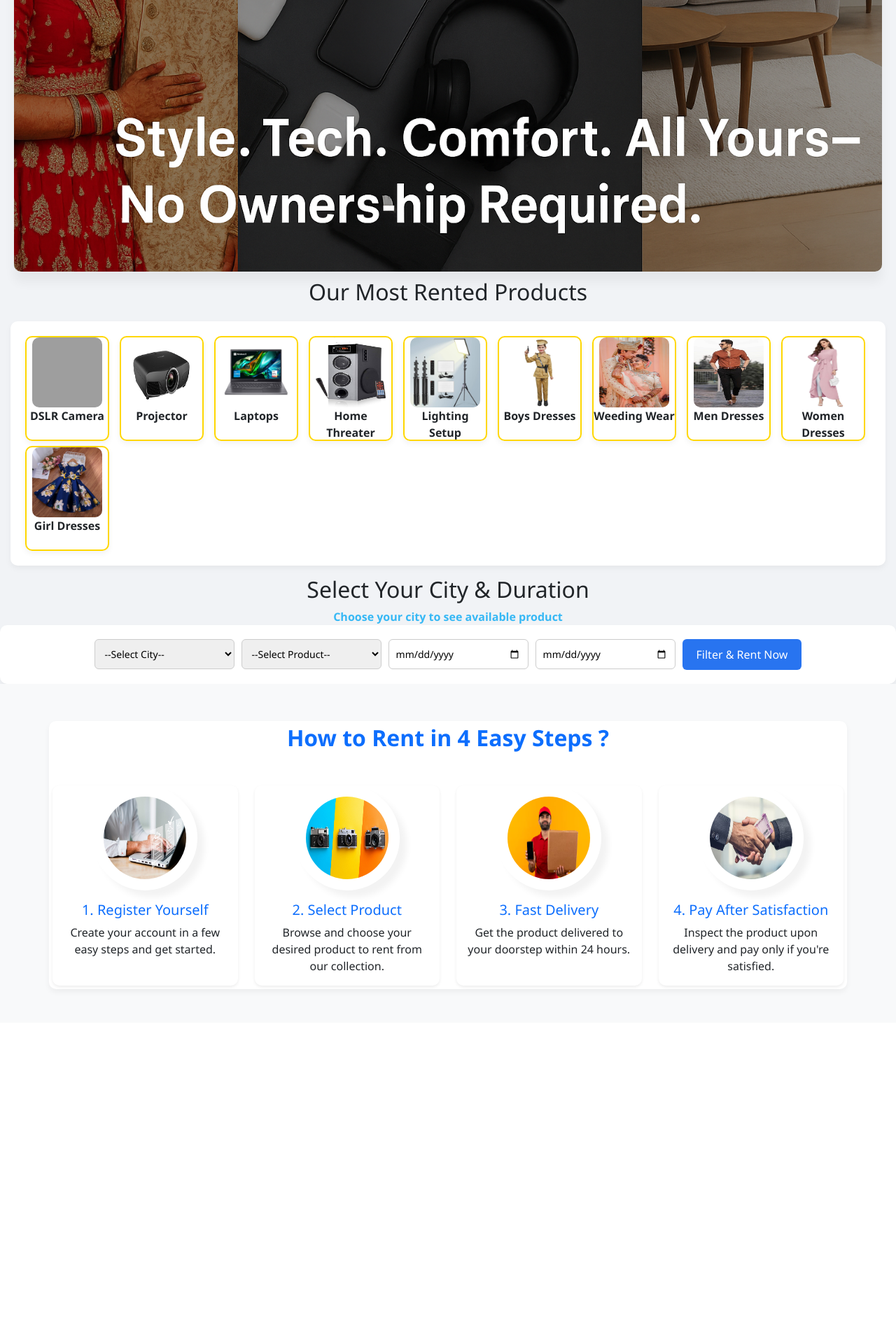
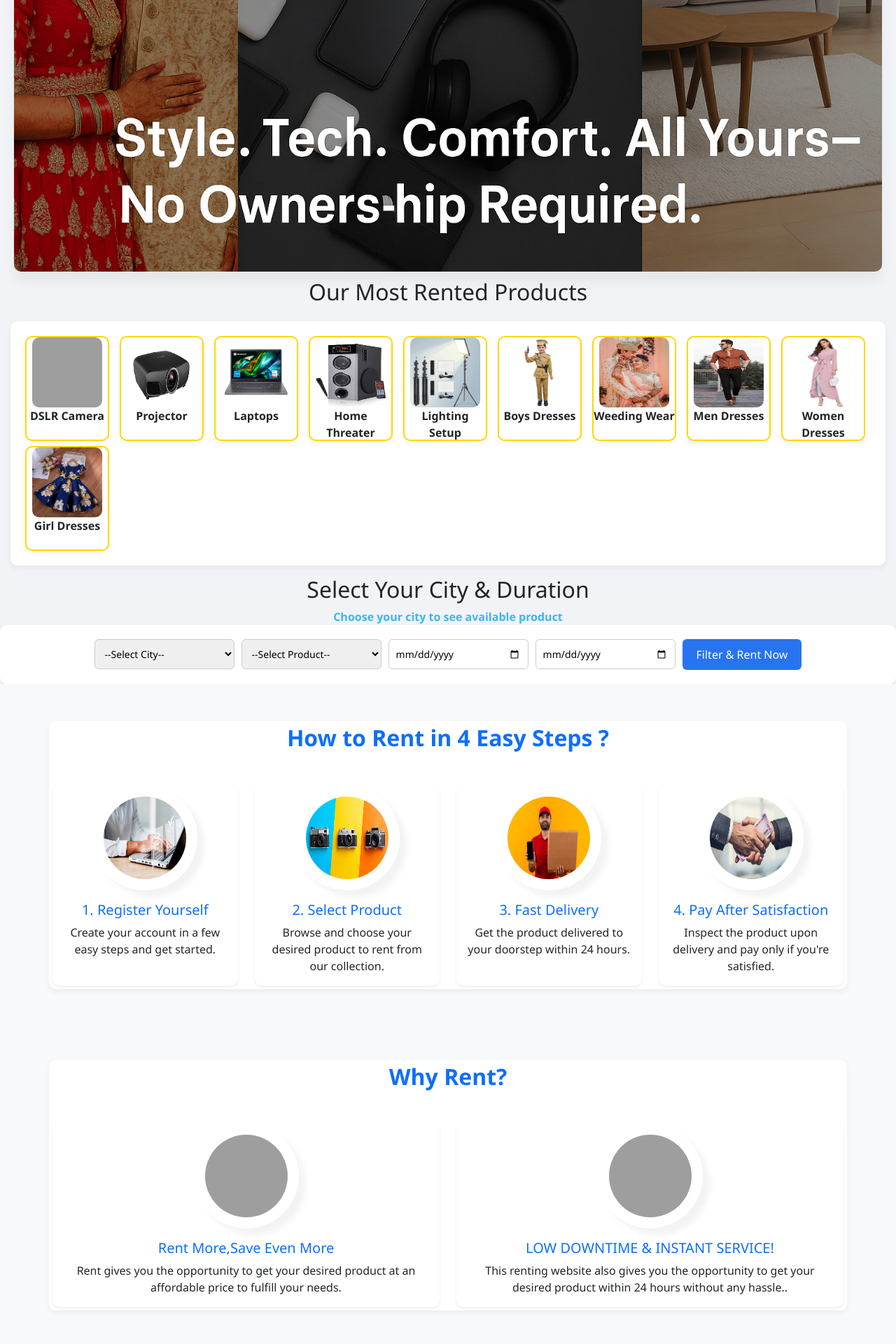
Before and after one commit to Harsh-Ranjan05/LiB-Cart, a PHP site: page /home.php in a window 1280 px wide. Shown: the part 769-2689 px from the top of the page at 70% size. Before the commit the page ends 2186 px from the top, so only its background shows below. Run offline with PHP 8.4, Linux system fonts and the light colour scheme; grey boxes are pictures that could not be loaded.

Commit message:
Why Rent Section

```diff
--- a/home.php
+++ b/home.php
@@ -459,6 +459,39 @@
     </div>
   </div>
   </div>
+</div>
+ <div class="step-rent">
+  <div class="step-rent py-5 bg-light">
+  <div class="container">
+    <h2 class="text-center mb-5 fw-bold text-primary">Why Rent?</h2>
+    <div class="row g-4">
+
+      <!-- Step 1 & 2 -->
+      <div class="col-md-6 col-lg-6">
+        <div class="card h-100 text-center shadow-sm">
+          <img src="img/savemoney.jpg" class="card-img-top p-3 rounded-circle mx-auto" style="width: 150px; height: 150px;box-shadow: 10px 10px 10px rgba(0, 0, 0, 0.05);" alt="Register">
+          <div class="card-body">
+            <h5 class="card-title text-primary">Rent More,Save Even More</h5>
+            <p class="card-text">Rent gives you the opportunity to get your desired product at an affordable price to fulfill your needs.</p>
+          </div>
+        </div>
+      </div>
+
+      <div class="col-md-6 col-lg-6">
+        <div class="card h-100 text-center shadow-sm">
+          <img src="img/savetime.jpg" class="card-img-top p-3 rounded-circle mx-auto" style="width: 150px; height: 150px;box-shadow: 10px 10px 10px rgba(0, 0, 0, 0.05);" alt="Select Product">
+          <div class="card-body">
+            <h5 class="card-title text-primary">LOW DOWNTIME & INSTANT SERVICE!</h5>
+            <p class="card-text">This renting website also gives you the opportunity to get your desired product within 24 hours without any hassle..</p>
+          </div>
+        </div>
+      </div>
+
+      <!-- Step 3 & 4 -->
+
+    </div>
+  </div>
+  </div>
 
 </div>
 
```
